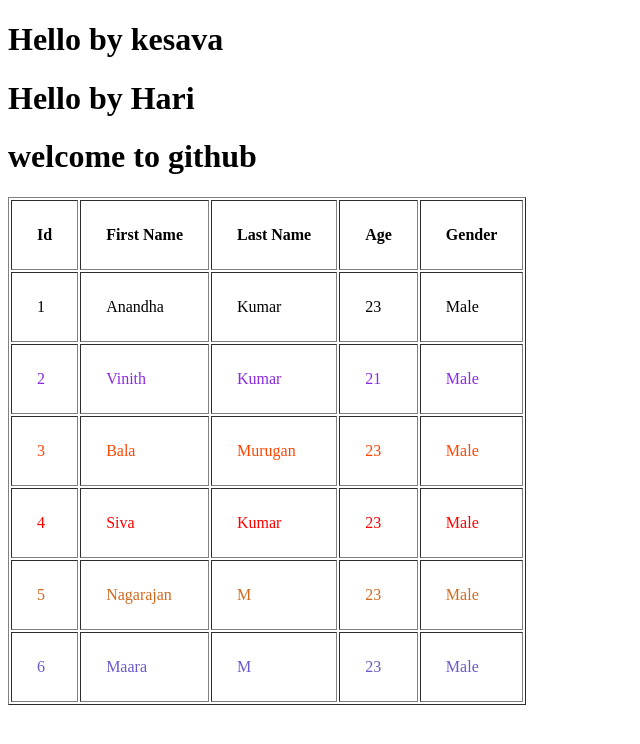
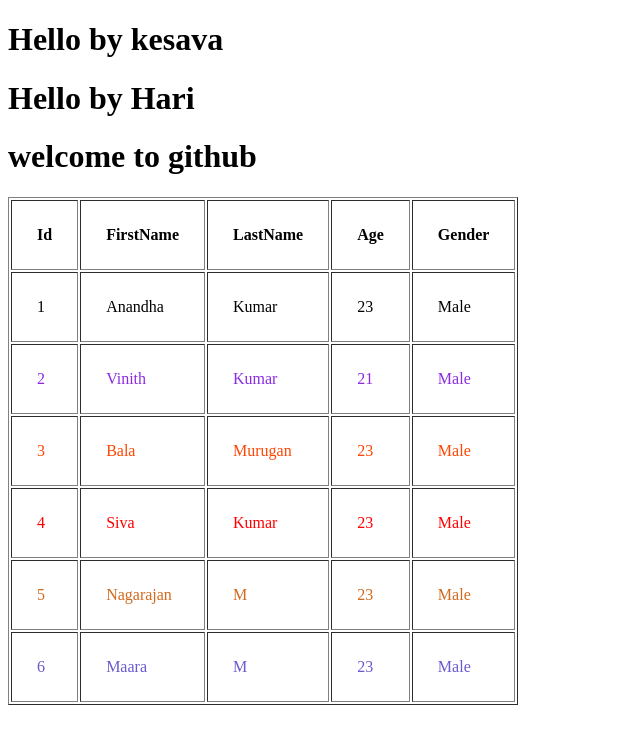
Before and after one commit to ifunctionindia/movie-database, an Angular app in the folder movie-database/: page / in a window 1280 px wide. Shown: the top 744 px of the page, without its empty margins (0-640 px from the left). Built offline with nearby package versions, Linux system fonts and the light colour scheme.

Commit message:
table change

```diff
--- a/movie-database/src/app/app.component.html
+++ b/movie-database/src/app/app.component.html
@@ -7,8 +7,8 @@
   <thead>
     <tr>
       <th>Id</th>
-      <th>First Name</th>
-      <th>Last Name</th>
+      <th>FirstName</th>
+      <th>LastName</th>
       <th>Age</th>
       <th>Gender</th>
     </tr>
```
